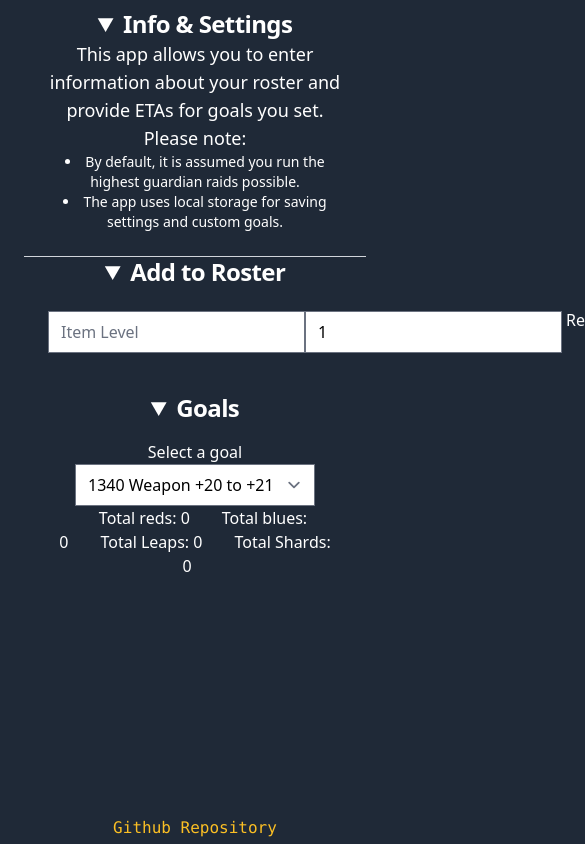
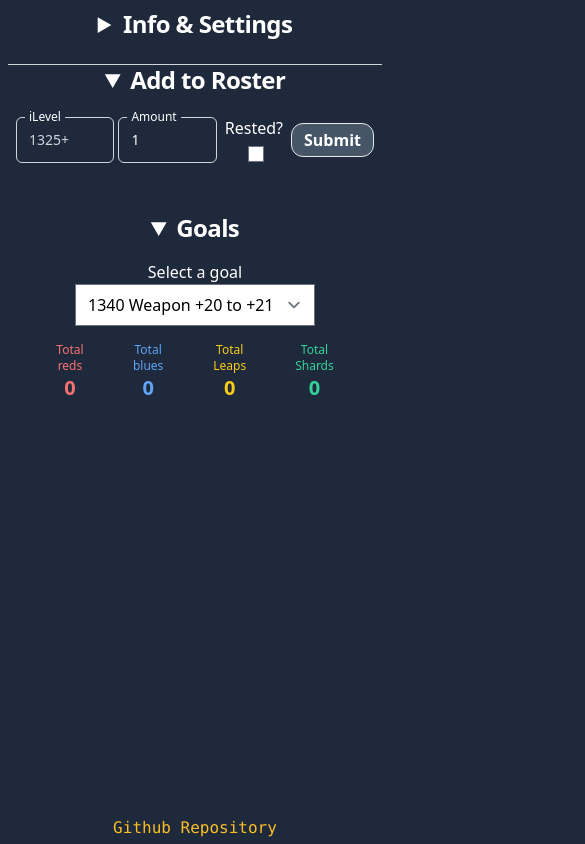
Before and after one commit to ccbrowndev/LoA-Material-Helper, a React (Vite) app: page / in a window 390 px wide. Shown: the top 844 px of the page, 585 px wide, since content can reach past the window. Built offline with nearby package versions, Linux system fonts and the light colour scheme.

Commit message:
Add QoL changes for desktop + mobile
Looks presentable on mobile
Better input boxes
Better layout/colors for Total Values

Co-Authored-By: ccbrowndev <46230726+ccbrowndev@users.noreply.github.com>

```diff
--- a/src/App.tsx
+++ b/src/App.tsx
@@ -14,7 +14,7 @@ export const CharacterContext = createContext({
 export default function App(): JSX.Element {
   const [characterArray, setCharacterArray] = useState<Character[]>([]);
   return (
-    <div className='max-w-5xl mx-auto px-4 pt-2 sm:px-6 lg:px-8'>
+    <div className='max-w-5xl mx-auto px-4 pt-2 sm:px-2 lg:px-8'>
       <Settings />
       <Divider />
       <CharacterContext.Provider value={{ characterArray, setCharacterArray }}>
--- a/src/components/characterForm.tsx
+++ b/src/components/characterForm.tsx
@@ -83,19 +83,37 @@ export const CharacterForm = () => {
     <div>
       <form
         onSubmit={handleSubmit}
-        className='flex flex-row justify-evenly items-center pb-2'
+        className='flex flex-row justify-center items-center pb-5 space-x-7 sm:space-x-1'
       >
-        <div className='text-black'>
+        <div className='relative border border-gray-300 rounded-md p-2 shadow-sm'>
+          <label
+            htmlFor='Level'
+            className='absolute -top-2 left-2 -mt-px inline-block px-1 bg-slate-800 text-xs font-medium'
+          >
+            iLevel
+          </label>
           <input
             type='text'
-            placeholder='Item Level'
+            name='level'
+            id='level'
+            className='block w-full border-0 p-1 text-white bg-slate-800 focus:bg-slate-700 placeholder-gray-300 focus:ring-0 sm:text-sm rounded-sm'
+            placeholder='1325+'
             value={level}
             onChange={(e) => setLevel(e.target.value.replace(/[^\d.]/g, ""))}
           />
         </div>
-        <div className='text-black'>
+        <div className='relative border border-gray-300 rounded-md p-2 shadow-sm'>
+          <label
+            htmlFor='name'
+            className='absolute -top-2 left-2 -mt-px inline-block px-1 bg-slate-800 text-xs font-medium'
+          >
+            Amount
+          </label>
           <input
             type='text'
+            name='amount'
+            id='amount'
+            className='block w-full border-0 p-1 text-white bg-slate-800 focus:bg-slate-700 placeholder-gray-300 focus:ring-0 sm:text-sm rounded-sm'
             placeholder='#'
             value={amount}
             onChange={(e) => {
@@ -119,7 +137,7 @@ export const CharacterForm = () => {
           <label>
             <input
               type='submit'
-              className='inline-block hover:cursor-pointer'
+              className='hover:cursor-pointer'
               value='Submit'
             />
           </label>
--- a/src/components/goals.tsx
+++ b/src/components/goals.tsx
@@ -20,30 +20,38 @@ export default function Goals() {
               <option value='custom'>Custom goal</option>
             </select>
           </label>
-          <div className=''>
-            <span className='p-4'>
-              Total reds:{" "}
+          <div className='flex justify-between'>
+            <span className='p-4 text-red-400 sm:text-xs text-base font-medium'>
+              Total reds <br />
+              <span className='sm:text-xl text-4xl font-extrabold transition-transform'>
                 {characterArray.reduce((acc, curr) => {
                   return acc + curr.totalMaterials.totalReds * curr.amount;
                 }, 0)}
               </span>
-            <span className='p-4'>
-              Total blues:{" "}
+            </span>
+            <span className='p-4 text-blue-400 sm:text-xs text-base font-medium'>
+              Total blues <br />
+              <span className='sm:text-xl text-4xl font-extrabold'>
                 {characterArray.reduce((acc, curr) => {
                   return acc + curr.totalMaterials.totalBlues * curr.amount;
                 }, 0)}
               </span>
-            <span className='p-4'>
-              Total Leaps:{" "}
+            </span>
+            <span className='p-4 text-yellow-400 sm:text-xs text-base font-medium'>
+              Total Leaps <br />
+              <span className='sm:text-xl text-4xl font-extrabold'>
                 {characterArray.reduce((acc, curr) => {
                   return acc + curr.totalMaterials.totalLeaps * curr.amount;
                 }, 0)}
               </span>
-            <span className='p-4'>
-              Total Shards:{" "}
+            </span>
+            <span className='p-4 text-emerald-400 sm:text-xs text-base font-medium'>
+              Total Shards <br />
+              <span className='sm:text-xl text-4xl font-extrabold'>
                 {characterArray.reduce((acc, curr) => {
                   return acc + curr.totalMaterials.totalShards * curr.amount;
                 }, 0)}
+              </span>
             </span>
           </div>
         </div>
--- a/src/components/roster.tsx
+++ b/src/components/roster.tsx
@@ -2,7 +2,7 @@ import { CharacterForm } from "./characterForm";
 
 export default function () {
   return (
-    <div className='pb-6 sm:px-6 lg:px-8 h-auto text-white text-center'>
+    <div className='pb-6 sm:px-2 lg:px-8 h-auto text-white text-center'>
       <details open>
         <summary className='text-2xl font-bold tracking-tight hover:cursor-pointer pb-4'>
           Add to Roster
--- a/src/components/settings.tsx
+++ b/src/components/settings.tsx
@@ -1,7 +1,7 @@
 export default function Settings() {
   return (
     <div className=' pb-6 sm:px-6 lg:px-8 h-auto text-white text-center'>
-      <details open>
+      <details>
         <summary className='text-2xl font-bold tracking-tight hover:cursor-pointer'>
           Info & Settings
         </summary>
--- a/src/components/userCharacter.tsx
+++ b/src/components/userCharacter.tsx
@@ -71,44 +71,46 @@ export default function UserCharacter(character: Character) {
         character.isTargeted ? "bg-green-50" : ""
       }`}
     >
-      <div className='flex lg:justify-around space-x-11 justify-between'>
-        <div className='flex items-center space-x-1 border-2 border-slate-700 p-1.5 -m-1.5 rounded-lg'>
+      <div className='flex lg:justify-around space-x-11 sm:space-x-9 justify-between'>
+        <div className='flex items-center sm:space-x-1 border-2 border-slate-700 p-1.5 -m-1.5 sm:-ml-2 rounded-lg'>
+          <span className='relative z-0 inline-flex shadow-sm rounded-md'>
             <span
-            className={`flex-shrink-0 inline-block px-2 py-0.5 text-white text-xs font-medium rounded-full border-2 shadow-sm
-            ${
+              className={`relative inline-flex items-center p-1 rounded-l-md border border-purple-300  text-xs font-medium text-white focus:z-10  ${
                 character.iLevel.number <= 1355
-                ? "bg-purple-500 border-purple-600"
+                  ? "bg-purple-500 border-purple-600 hover:bg-purple-700"
                   : ""
               }
             ${
               character.iLevel.number >= 1445
-                ? "bg-orange-500 border-orange-600"
+                ? "bg-orange-500 border-orange-600 hover:bg-orange-700"
                 : ""
             }
             ${
               character.iLevel.number > 1355 && character.iLevel.number < 1445
-                ? "bg-amber-500 border-amber-600"
+                ? "bg-amber-500 border-amber-600 hover:bg-amber-400"
                 : ""
             }`}
             >
               {character.iLevel.number}
             </span>
             <span
-            className={`flex-shrink-0 inline-block px-1.5 py-0.5 text-black text-xs font-medium border-2 shadow-sm ${
+              className={`-ml-px relative inline-flex items-center p-1 border  bg-white text-xs font-medium text-black  focus:z-10 focus:outline-none ${
                 character.rested
-                ? "bg-green-100 border-green-200"
-                : "bg-red-100 border-red-200"
-            } rounded-full`}
+                  ? "bg-green-100 border-green-200 hover:bg-green-50 "
+                  : "bg-red-100 border-red-200 hover:bg-red-50"
+              }`}
             >
               {character.rested ? "Rested" : "Not Rested"}
             </span>
-          <span className='flex-shrink-0 inline-block px-2 py-0.5 text-green-800 text-xs font-medium bg-sky-100 border border-sky-200 rounded-full shadow-sm'>
+            <span
+              className={`-ml-px relative inline-flex items-center p-1 rounded-r-md text-xs font-medium text-black hover:bg-sky-50 focus:z-10 focus:outline-none bg-sky-100 border border-sky-200`}
+            >
               {character.amount}
+            </span>
           </span>
         </div>
         <button
-          className={`text-black rounded-lg text-xs hover:bg-green-200
-          p-1.5 transition justify-center ${
+          className={`relative right-2 -mt-px inline-block px-1 text-black hover:bg-green-200 text-xs font-medium transition rounded-sm ${
             character.isTargeted ? "bg-green-100" : ""
           }`}
           onClick={() => handleTarget(character.id)}
--- a/src/index.css
+++ b/src/index.css
@@ -29,7 +29,7 @@ a:hover {
 } */
 
 body {
-  background-color: rgb(31 41 55);
+  background-color: rgb(30 41 59);
 }
 
 /* h1 {
```
Lines whose indentation alone changed are shown as unchanged.
